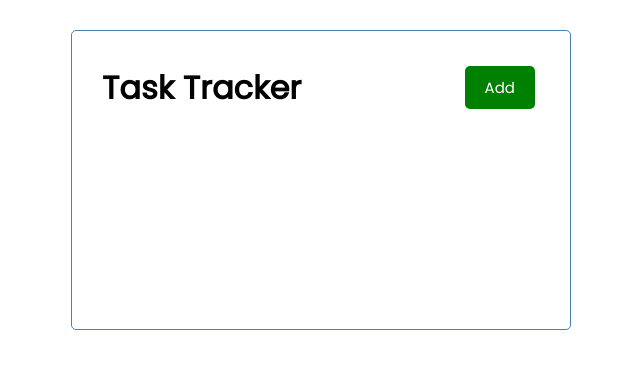
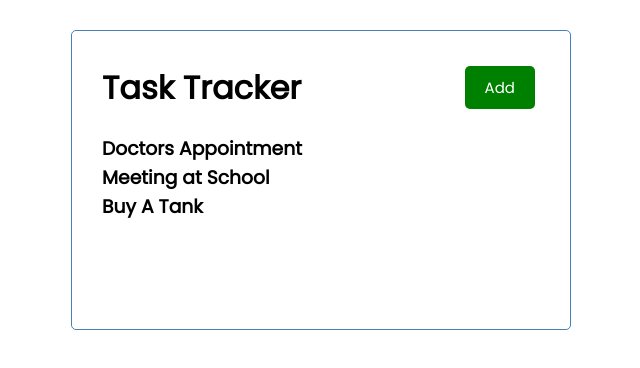
Before and after one commit to markpackham/react-task-tracker, a React (Create React App) app: page / in a window 1280 px wide. Shown: the top 368 px of the page, without its empty margins (319-959 px from the left). Built offline with nearby package versions, Linux system fonts and the light colour scheme.

Commit message:
add tasks, https://youtu.be/w7ejDZ8SWv8?t=2814

```diff
--- a/db.json
+++ b/db.json
@@ -10,6 +10,12 @@
             "text": "Meeting at School",
             "day": "Feb 6th at 1:30pm",
             "reminder": true
+        },
+        {
+            "id": 3,
+            "text": "Buy Tank",
+            "day": "Feb 7th at 7:30pm",
+            "reminder": false
         }
     ]
 }
--- a/src/App.js
+++ b/src/App.js
@@ -1,9 +1,33 @@
-import Header from './components/Header'
+import { useState } from "react";
+import Header from "./components/Header";
+import Tasks from "./components/Tasks";
 
 function App() {
+  const [tasks, setTasks] = useState([
+    {
+      id: 1,
+      text: "Doctors Appointment",
+      day: "Feb 5th at 2:30pm",
+      reminder: true,
+    },
+    {
+      id: 2,
+      text: "Meeting at School",
+      day: "Feb 6th at 1:30pm",
+      reminder: true,
+    },
+    {
+      id: 3,
+      text: "Buy A Tank",
+      day: "Feb 7th at 7:30pm",
+      reminder: true,
+    },
+  ]);
+
   return (
     <div className="container">
       <Header />
+      <Tasks tasks={tasks} />
     </div>
   );
 }
--- a/src/components/Button.js
+++ b/src/components/Button.js
@@ -1,7 +1,8 @@
 import PropTypes from 'prop-types'
-const Button = ({color,text}) => {
+const Button = ({color,text, onClick}) => {
+
     return (
-        <button style={{backgroundColor: color}} className="btn">{text}</button>
+        <button onClick={onClick} style={{backgroundColor: color}} className="btn">{text}</button>
     )
 }
 
@@ -11,7 +12,8 @@
 
 Button.propTypes ={
     text: PropTypes.string,
-    color: PropTypes.string
+    color: PropTypes.string,
+    onClick: PropTypes.func
 }
 
 export default Button
--- a/src/components/Header.js
+++ b/src/components/Header.js
@@ -2,10 +2,14 @@
 import Button from './Button'
 
 const Header = ({title}) => {
+    const onClick = () =>{
+        console.log('click')
+    }
+
     return (
         <header className="header">
             <h1>{title}</h1>
-            <Button color='green' text='Add' />
+            <Button color='green' text='Add' onClick={onClick} />
         </header>
     )
 }
--- /dev/null
+++ b/src/components/Tasks.js
@@ -0,0 +1,11 @@
+const Tasks = ({ tasks }) => {
+  return (
+    <>
+      {tasks.map((task) => (
+        <h3 key={task.id}>{task.text}</h3>
+      ))}
+    </>
+  );
+};
+
+export default Tasks;
```
